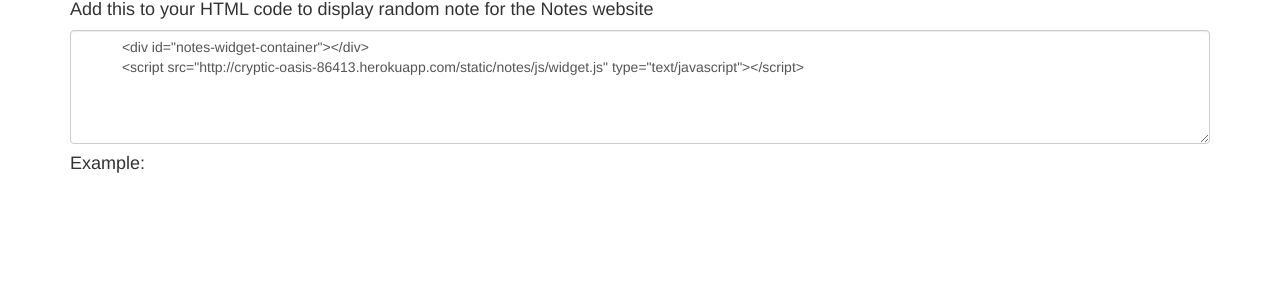
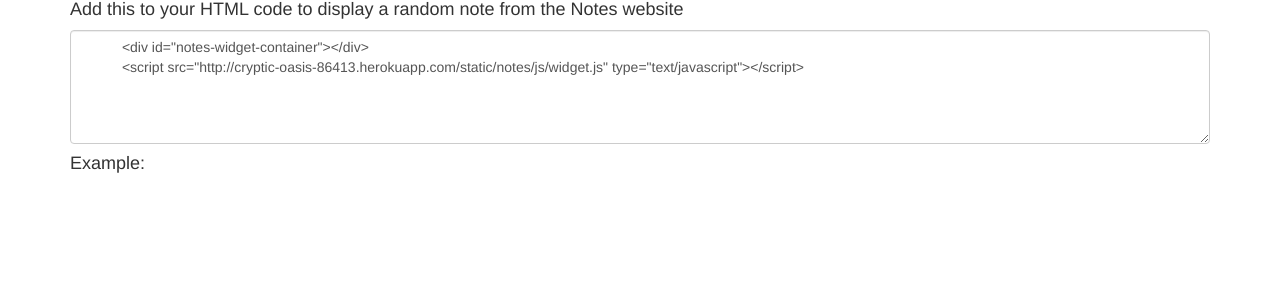
Before and after one commit to biletboh/bohdan_biletsky_test_pj, a Django app: template notes/templates/notes/base.html in a window 1280 px wide. Shown: the part 51-351 px from the top of the page. Run offline with Django 3.2, Linux system fonts and the light colour scheme; the template is opened without the code that fills it, so the values that code supplies are empty; some libraries are stand-ins or nearby versions.

Commit message:
corrected grammar mistake in base html

```diff
--- a/notes/templates/notes/base.html
+++ b/notes/templates/notes/base.html
@@ -64,7 +64,7 @@
   <div class="container">
     <div class="row">
       <div class="col-md-12">
-        <h4>Add this to your HTML code to display random note for the Notes website</h4>
+        <h4>Add this to your HTML code to display a random note from the Notes website</h4>
         <textarea class="form-control" rows="5">
           <div id="notes-widget-container"></div>
           <script src="http://cryptic-oasis-86413.herokuapp.com/static/notes/js/widget.js" type="text/javascript"></script>
```
